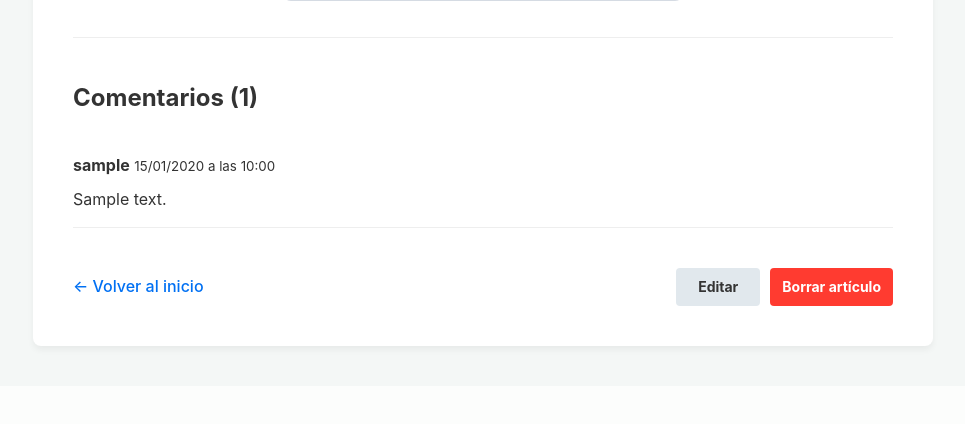
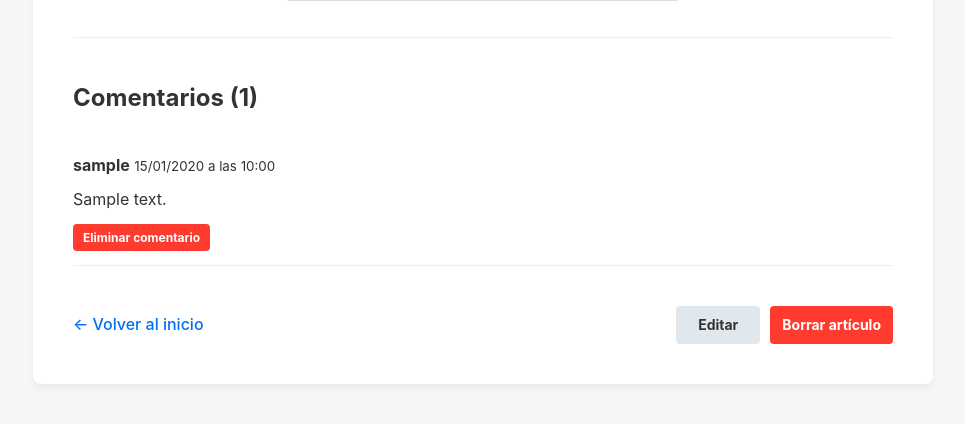
Before and after one commit to sido63es/Blog_Flask-01, a Flask app: page /post/1 in a window 1280 px wide. Shown: the part 610-1034 px from the top of the page, without its empty margins (157-1122 px from the left). Before the commit the page ends 961 px from the top, so only its background shows below. Run offline with Flask 3, Linux system fonts and the light colour scheme; the visitor is signed in with stand-in values (Sample User, id 1); tables that the repository leaves empty hold one stand-in row (values such as "Sample post"); grey boxes marked "Sample" are stand-in pictures.

Commit message:
Add individual comment deletion
Co-authored-by: Copilot <223556219+Copilot@users.noreply.github.com>

```diff
--- a/app.py
+++ b/app.py
@@ -353,6 +353,17 @@ def add_comment(post_id):
     return redirect(url_for('post_detail', post_id=post.id))
 
 
+@app.route('/post/<int:post_id>/comment/<int:comment_id>/delete', methods=['POST'])
+@admin_required
+def delete_comment(post_id, comment_id):
+    post = Post.query.get_or_404(post_id)
+    comment = Comment.query.filter_by(id=comment_id, post_id=post.id).first_or_404()
+    db.session.delete(comment)
+    db.session.commit()
+    flash('Comentario eliminado.', 'success')
+    return redirect(url_for('post_detail', post_id=post.id))
+
+
 @app.route('/post/<int:post_id>/delete', methods=['POST'])
 @admin_required
 def delete_post(post_id):
--- a/templates/post.html
+++ b/templates/post.html
@@ -22,6 +22,8 @@
         .comments { margin-top: 36px; border-top: 1px solid #eee; padding-top: 20px; }
         .comment { padding: 14px 0; border-bottom: 1px solid #eee; }
         .comment p { margin: 6px 0 0; white-space: pre-line; }
+        .comment-delete-form { margin-top: 10px; }
+        .comment-delete-button { height: auto; padding: 6px 10px; font-size: 12px; }
         textarea { box-sizing: border-box; width: 100%; padding: 10px; font: inherit; }
         .comment-form button { background: #0070f3; color: white; border: 0; border-radius: 4px; padding: 10px 16px; cursor: pointer; }
         .message { padding: 12px 16px; margin: 12px 0; background: white; border-left: 4px solid #16803c; }
@@ -55,6 +57,12 @@
                     <strong>{{ comment.user.username }}</strong>
                     <small>{{ comment.date_posted.strftime('%d/%m/%Y a las %H:%M') }}</small>
                     <p>{{ comment.content }}</p>
+                    {% if current_user and current_user.role == 'admin' %}
+                        <form class="comment-delete-form" action="{{ url_for('delete_comment', post_id=post.id, comment_id=comment.id) }}" method="POST" onsubmit="return confirm('¿Seguro que quieres eliminar este comentario?');">
+                            <input type="hidden" name="_csrf_token" value="{{ csrf_token() }}">
+                            <button type="submit" class="btn-delete comment-delete-button">Eliminar comentario</button>
+                        </form>
+                    {% endif %}
                 </article>
             {% else %}
                 <p>Aún no hay comentarios.</p>
```
